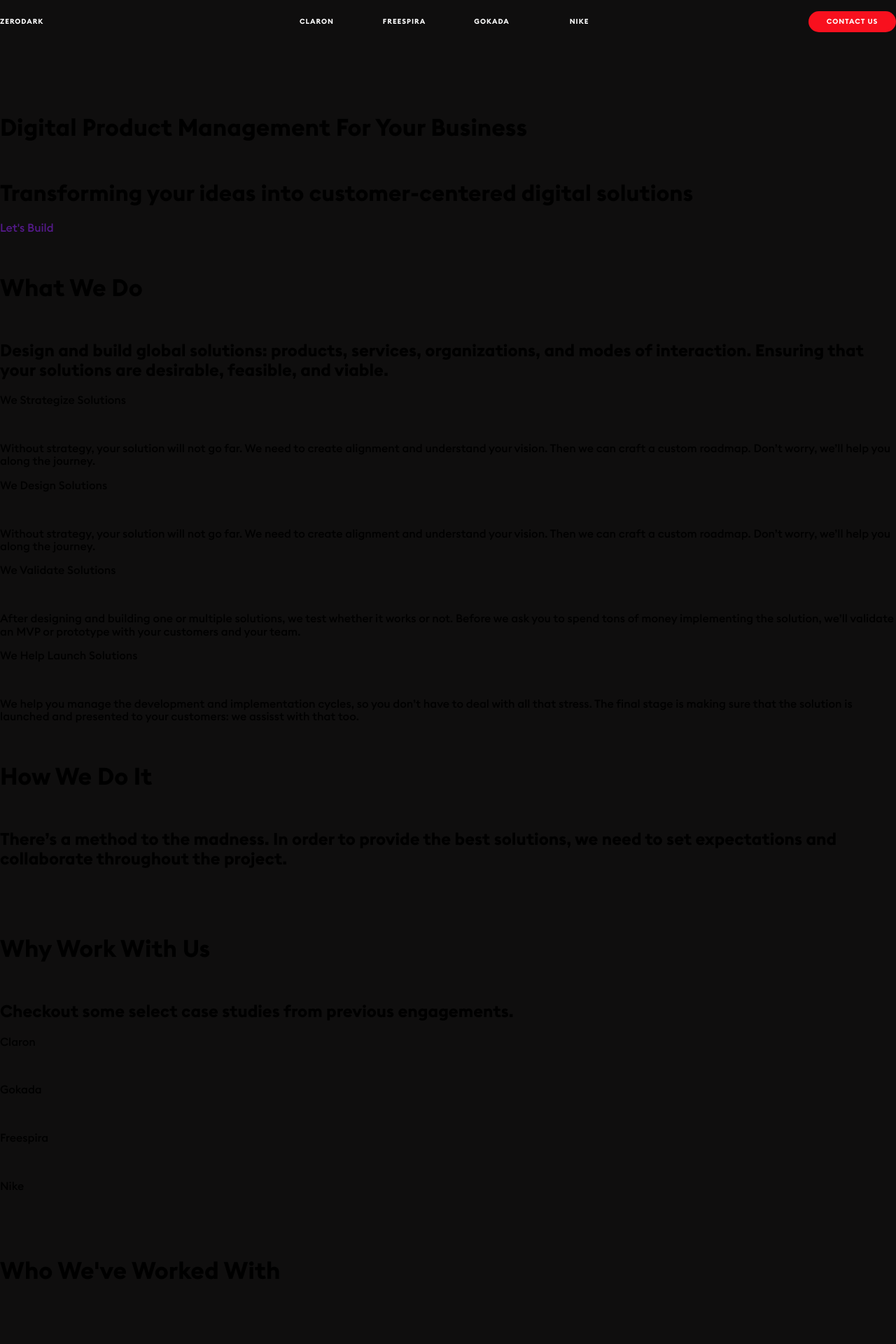
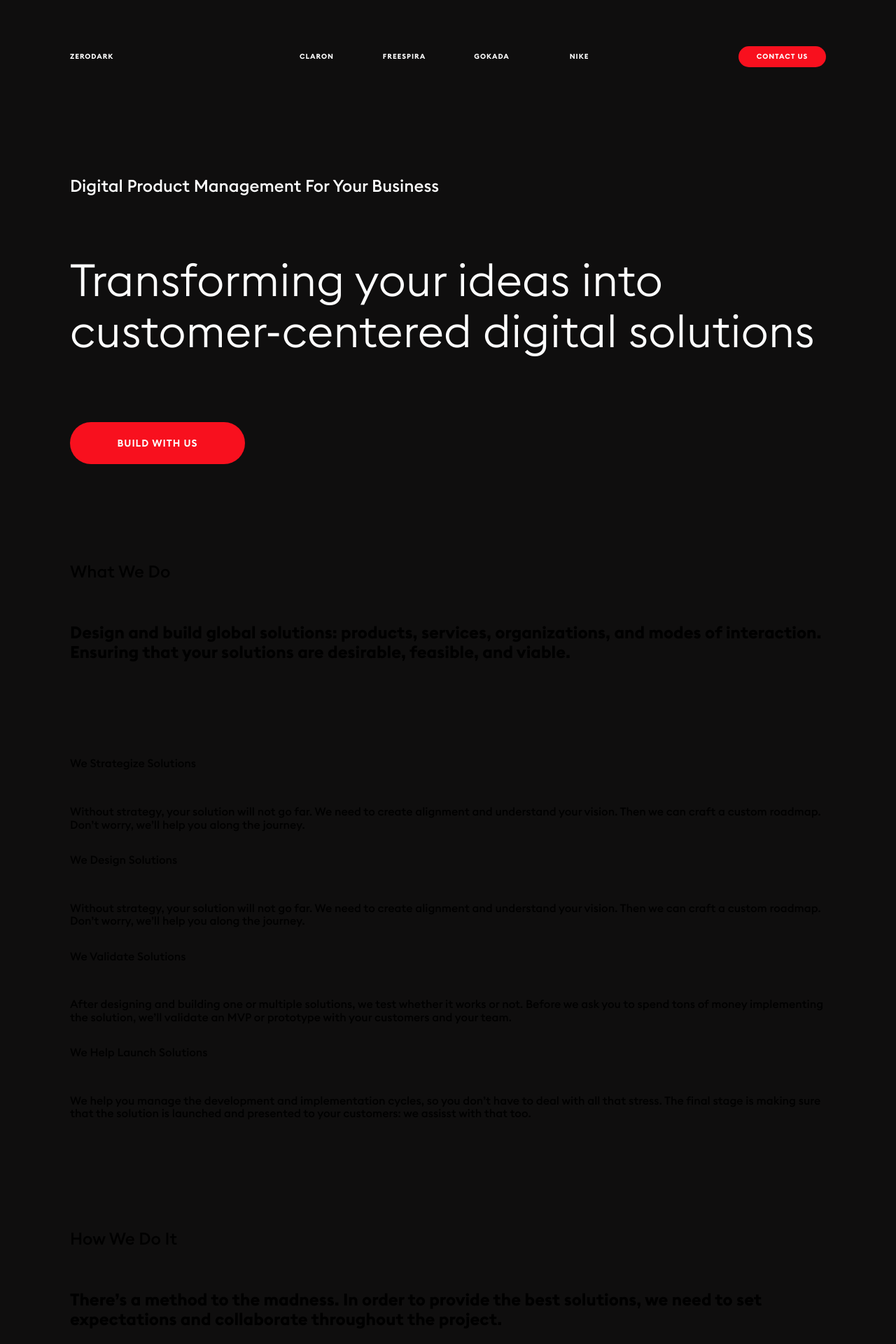
Before and after one commit to aakintil/portfolio-2019, a Node project: template index.html in a window 1280 px wide. Shown: the top 1920 px of the page at 70% size. Run offline with Node 20 templates, Linux system fonts and the light colour scheme; the template is opened without the code that fills it, so the values that code supplies are empty; some web fonts are replaced.

Commit message:
got the hero section up

```diff
--- a/css/main.css
+++ b/css/main.css
@@ -49,14 +49,21 @@
     text-decoration: none;
 }
 
+
 /* Fonts
    ========================================================================== */
-h1 {}
+h1 {
+    font-size: 64px;
+    font-weight: 100;
+}
 
 h5 {
-    font-size: 34px;
-    font-weight: 700
+    font-size: 24px;
+    font-weight: 400
 }
+
+.font-white {
+    color: #FDFDFD;
 }
 
 
@@ -65,6 +72,8 @@
    ========================================================================== */
 .section {
     padding: 50px 100px;
+    display: flex;
+    flex-direction: column;
 }
 
 
@@ -78,7 +87,6 @@
     align-items: center;
     font-size: 10px;
 }
-
 
 .btn-link {
     letter-spacing: 1px;
@@ -94,6 +102,22 @@
     background: #F8101E;
     border-radius: 20px;
 }
+
+.btn-primary {
+    padding: 20px 50px;
+    color: #FDFDFD;
+    border-radius: 30px;
+    margin-top: 50px;
+    width: 250px;
+    height: 60px;
+    justify-content: center;
+    align-items: center;
+    text-align: center;
+    display: flex;
+    font-size: 14px;
+    font-weight: 900;
+}
+
 
 .btn-link-contact-us {
     margin-left: auto;
--- a/index.html
+++ b/index.html
@@ -37,14 +37,14 @@
   </header>
 
   <section class="section section-hero">
-    <h5>Digital Product Management For Your Business</h5>
-    <h1>Transforming your ideas into customer-centered digital solutions</h1>
-    <a href="" class="btn btn-medium">Let's Build</a>
+    <h5 class="font-white">Digital Product Management For Your Business</h5>
+    <h1 class="font-white">Transforming your ideas into customer-centered digital solutions</h1>
+    <a href="" class="btn btn-primary btn-link btn-red-filled btn-link-lets-build"> Build With Us</a>
   </section>
 
   <section class="section section-services">
-    <h5> What We Do </h5>
-    <h2>
+    <h5 class=""> What We Do </h5>
+    <h2 class="">
       Design and build global solutions: products, services, organizations, and modes of interaction. Ensuring that your
       solutions are desirable, feasible, and viable.
     </h2>
```
